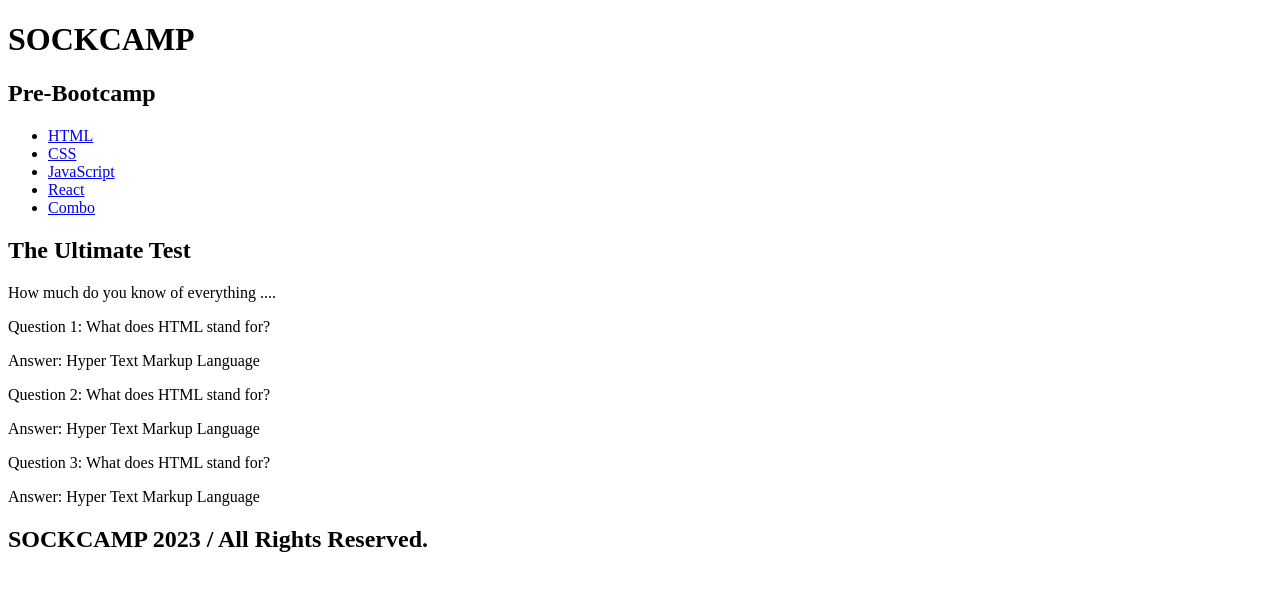
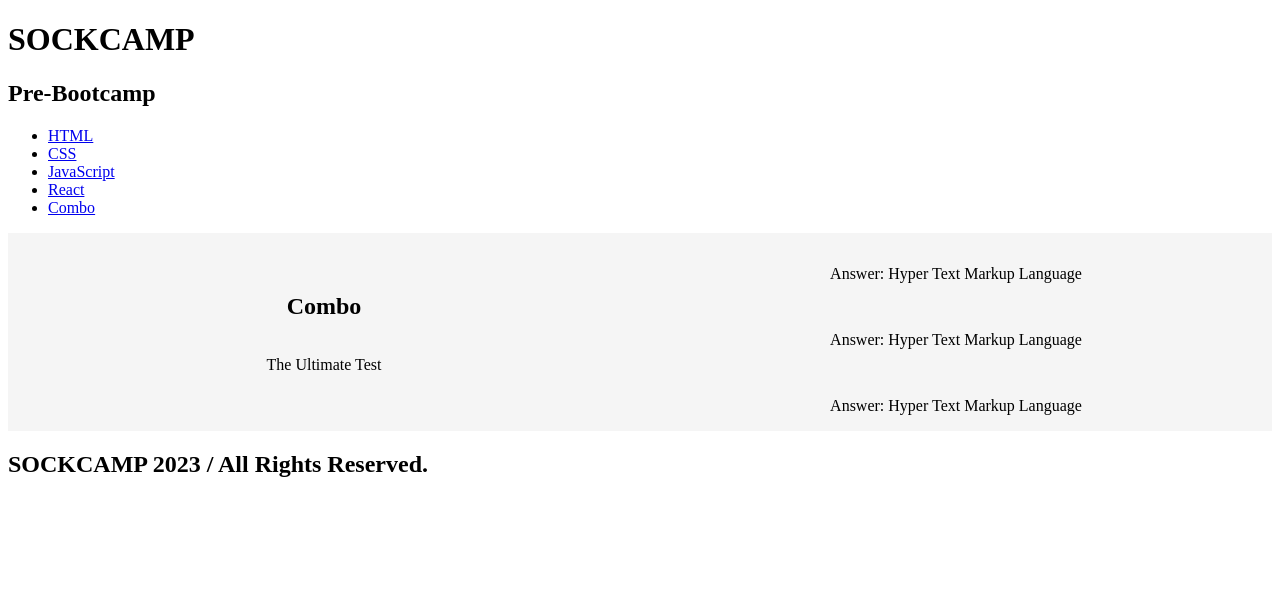
Before and after one commit to eecmanny/sockCamp, a React (Vite) app in the folder client/: page /combo in a window 1280 px wide. Shown: the top 590 px of the page. Built offline with nearby package versions, Linux system fonts and the light colour scheme.

Commit message:
finished structuring components page

```diff
--- a/client/src/components/Combo/Combo.jsx
+++ b/client/src/components/Combo/Combo.jsx
@@ -1,41 +1,44 @@
 import React from 'react'
+import './Combo.css'
 
 const Combo = () => {
   return (
-    <div>
-    <div>
-      <h2>The Ultimate Test</h2>
-      <p>How much do you know of everything ....</p>
+    <div className="combo">
+      <div className="combo-container1">
+        <h2>Combo</h2>
+        <p>The Ultimate Test</p>
       </div>
-    <div>
+      <div className="combo-container2">
+        <div className="question">
           <p>
-        Question 1: What does HTML stand for?
+            {/* {`Question 1: ${}`} */}
           </p>
         </div>
-    <div>
+        <div className="answer">
           <p>
             Answer: Hyper Text Markup Language
           </p>
         </div>
-    <div>
+        <div className="question">
           <p>
-        Question 2: What does HTML stand for?
+          {/* {`Question 2: ${}`} */}
           </p>
         </div>
-    <div>
+        <div className="answer">
           <p>
             Answer: Hyper Text Markup Language
           </p>
         </div>
-    <div>
+        <div className="question">
           <p>
-        Question 3: What does HTML stand for?
+          {/* {`Question 3: ${}`} */}
           </p>
         </div>
-    <div>
+        <div className="answer">
           <p>
             Answer: Hyper Text Markup Language
           </p>
+        </div>
       </div>
     </div>
   )
--- a/client/src/components/Combo/combo.css
+++ b/client/src/components/Combo/combo.css
@@ -0,0 +1,30 @@
+.combo {
+    height: 100%;
+    width: 100%;
+    background-color: #f5f5f5;
+    display: flex;
+    flex-direction: row;
+    justify-content: space-around;
+    align-items: center;
+    /* display: grid; */
+    grid-template-columns: 1fr 1fr;
+    flex-wrap: nowrap;
+}
+
+.combo-container1 {
+    height: 100%;
+    width: 100%;
+    display: flex;
+    flex-direction: column;
+    justify-content: center;
+    align-items: center;
+}
+
+.combo-container2 {
+    height: 100%;
+    width: 100%;
+    display: flex;
+    flex-direction: column;
+    justify-content: center;
+    align-items: center;
+}
--- a/client/src/components/Css/Css.jsx
+++ b/client/src/components/Css/Css.jsx
@@ -1,41 +1,44 @@
 import React from 'react'
+import './Css.css'
 
 const Css = () => {
   return (
-      <div>
-        <div>
+      <div className="css">
+        <div className="css-container1">
           <h2>CSS</h2>
           <p>CSS is ....</p>
         </div>
-        <div>
+        <div className="css-container2">
+          <div className="question">
             <p>
-            Question 1: What does HTML stand for?
+              {/* {`Question 1: ${}`} */}
             </p>
           </div>
-        <div>
+          <div className="answer">
             <p>
               Answer: Hyper Text Markup Language
             </p>
           </div>
-        <div>
+          <div className="question">
             <p>
-            Question 2: What does HTML stand for?
+            {/* {`Question 2: ${}`} */}
             </p>
           </div>
-        <div>
+          <div className="answer">
             <p>
               Answer: Hyper Text Markup Language
             </p>
           </div>
-        <div>
+          <div className="question">
             <p>
-            Question 3: What does HTML stand for?
+            {/* {`Question 3: ${}`} */}
             </p>
           </div>
-        <div>
+          <div className="answer">
             <p>
               Answer: Hyper Text Markup Language
             </p>
+          </div>
         </div>
       </div>
     )
--- a/client/src/components/Css/css.css
+++ b/client/src/components/Css/css.css
@@ -0,0 +1,30 @@
+.css {
+    height: 100%;
+    width: 100%;
+    background-color: #f5f5f5;
+    display: flex;
+    flex-direction: row;
+    justify-content: space-around;
+    align-items: center;
+    /* display: grid; */
+    grid-template-columns: 1fr 1fr;
+    flex-wrap: nowrap;
+}
+
+.css-container1 {
+    height: 100%;
+    width: 100%;
+    display: flex;
+    flex-direction: column;
+    justify-content: center;
+    align-items: center;
+}
+
+.css-container2 {
+    height: 100%;
+    width: 100%;
+    display: flex;
+    flex-direction: column;
+    justify-content: center;
+    align-items: center;
+}
--- a/client/src/components/Html/html.css
+++ b/client/src/components/Html/html.css
@@ -3,11 +3,12 @@
     width: 100%;
     background-color: #f5f5f5;
     display: flex;
-    flex-direction: column;
-    justify-content: center;
+    flex-direction: row;
+    justify-content: space-around;
     align-items: center;
     /* display: grid; */
     grid-template-columns: 1fr 1fr;
+    flex-wrap: nowrap;
 }
 
 .html-container1 {
--- a/client/src/components/Javascript/Javascript.jsx
+++ b/client/src/components/Javascript/Javascript.jsx
@@ -1,44 +1,49 @@
 import React from 'react'
+import './Javascript.css'
 
 const Javascript = () => {
+
       return (
-    <div>
-      <div>
-        <h2>JavaScript</h2>
-        <p>JavaScript is ....</p>
+          <div className="js">
+            <div className="js-container1">
+              <h2>JS</h2>
+              <p>JS is ....</p>
             </div>
-      <div>
+            <div className="js-container2">
+              <div className="question">
                 <p>
-          Question 1: What does HTML stand for?
+                  {/* {`Question 1: ${}`} */}
                 </p>
               </div>
-      <div>
+              <div className="answer">
                 <p>
                   Answer: Hyper Text Markup Language
                 </p>
               </div>
-      <div>
+              <div className="question">
                 <p>
-          Question 2: What does HTML stand for?
+                {/* {`Question 2: ${}`} */}
                 </p>
               </div>
-      <div>
+              <div className="answer">
                 <p>
                   Answer: Hyper Text Markup Language
                 </p>
               </div>
-      <div>
+              <div className="question">
                 <p>
-          Question 3: What does HTML stand for?
+                {/* {`Question 3: ${}`} */}
                 </p>
               </div>
-      <div>
+              <div className="answer">
                 <p>
                   Answer: Hyper Text Markup Language
                 </p>
               </div>
             </div>
+          </div>
         )
     }
 
+
 export default Javascript
--- a/client/src/components/Javascript/javascript.css
+++ b/client/src/components/Javascript/javascript.css
@@ -0,0 +1,30 @@
+.js {
+    height: 100%;
+    width: 100%;
+    background-color: #f5f5f5;
+    display: flex;
+    flex-direction: row;
+    justify-content: space-around;
+    align-items: center;
+    /* display: grid; */
+    grid-template-columns: 1fr 1fr;
+    flex-wrap: nowrap;
+}
+
+.js-container1 {
+    height: 100%;
+    width: 100%;
+    display: flex;
+    flex-direction: column;
+    justify-content: center;
+    align-items: center;
+}
+
+.js-container2 {
+    height: 100%;
+    width: 100%;
+    display: flex;
+    flex-direction: column;
+    justify-content: center;
+    align-items: center;
+}
--- a/client/src/components/React/React.jsx
+++ b/client/src/components/React/React.jsx
@@ -1,44 +1,48 @@
 import React from 'react'
+import './React.css'
 
 const react = () => {
   return (
-    <div>
-    <div>
+    <div className="react">
+      <div className="react-container1">
         <h2>React</h2>
-      <p>React is ....</p>
+        <p>React is...</p>
       </div>
-    <div>
+      <div className="react-container2">
+        <div className="question">
           <p>
-        Question 1: What does HTML stand for?
+            {/* {`Question 1: ${}`} */}
           </p>
         </div>
-    <div>
+        <div className="answer">
           <p>
             Answer: Hyper Text Markup Language
           </p>
         </div>
-    <div>
+        <div className="question">
           <p>
-        Question 2: What does HTML stand for?
+          {/* {`Question 2: ${}`} */}
           </p>
         </div>
-    <div>
+        <div className="answer">
           <p>
             Answer: Hyper Text Markup Language
           </p>
         </div>
-    <div>
+        <div className="question">
           <p>
-        Question 3: What does HTML stand for?
+          {/* {`Question 3: ${}`} */}
           </p>
         </div>
-    <div>
+        <div className="answer">
           <p>
             Answer: Hyper Text Markup Language
           </p>
         </div>
       </div>
+    </div>
   )
 }
 
+
 export default react
--- a/client/src/components/React/react.css
+++ b/client/src/components/React/react.css
@@ -0,0 +1,30 @@
+.react {
+    height: 100%;
+    width: 100%;
+    background-color: #f5f5f5;
+    display: flex;
+    flex-direction: row;
+    justify-content: space-around;
+    align-items: center;
+    /* display: grid; */
+    grid-template-columns: 1fr 1fr;
+    flex-wrap: nowrap;
+}
+
+.react-container1 {
+    height: 100%;
+    width: 100%;
+    display: flex;
+    flex-direction: column;
+    justify-content: center;
+    align-items: center;
+}
+
+.react-container2 {
+    height: 100%;
+    width: 100%;
+    display: flex;
+    flex-direction: column;
+    justify-content: center;
+    align-items: center;
+}
```
Lines whose indentation alone changed are shown as unchanged.
